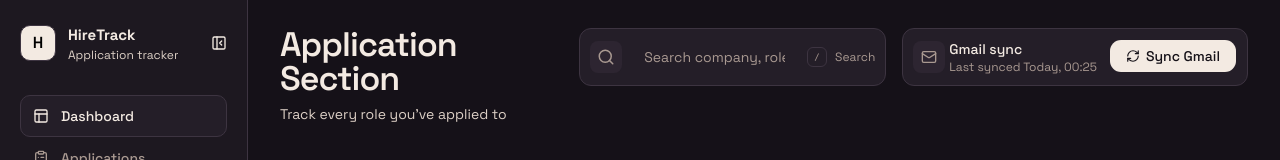
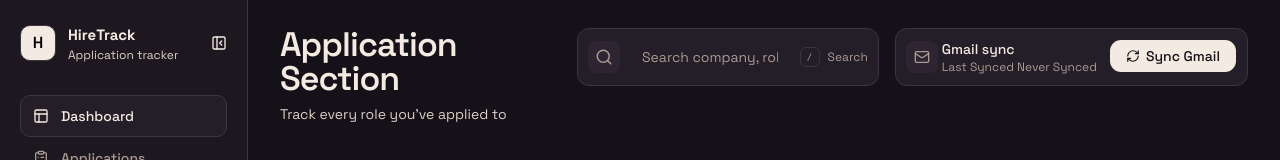
Before and after one commit to mundesamarth/HireTrack, a Next.js app: page /applications in a window 1280 px wide. Shown: the top 160 px of the page. Built offline with nearby package versions, Linux system fonts and the light colour scheme; no server answers.

Commit message:
Sync button is working on frontend now with proper timings

```diff
--- a/app/api/sync/route.ts
+++ b/app/api/sync/route.ts
@@ -1,9 +1,10 @@
+import { prisma } from "@/app/lib/prisma";
 import syncEmail from "@/app/lib/services/sync";
 import { auth } from "@/auth";
 
 export async function POST() {
   const session = await auth();
-  console.log(session)
+
   if (!session) {
     return new Response("Session Expired", {
       status: 401,
@@ -22,3 +23,20 @@ export async function POST() {
     });
   }
 }
+
+export async function GET() {
+  const session = await auth();
+  if (!session) {
+    return new Response("Session Expired", {
+      status: 401,
+    });
+  }
+
+  const user = await prisma.user.findUnique({
+    where:{id: session.user.id},
+  })
+
+  return Response.json({
+    lastSyncedAt: user?.lastSyncedAt,
+  })
+}
--- a/app/components/Syncbutton.tsx
+++ b/app/components/Syncbutton.tsx
@@ -1,61 +1,120 @@
-// ## 5. Gmail Sync Module Design System
-
 import { Button } from "@/components/ui/button";
-import { CloudSync, Mail, RefreshCcw } from "lucide-react";
-
-// This is the sync control in the top toolbar.
-
-// ### Container
-// - Height: minimum `52px`
-// - Background: primary surface
-// - Border: `1px solid --border`
-// - Radius: `12px`
-// - Shadow: shared raised surface
-
-// ### Structure
-// - Left: icon tile
-// - Middle: sync status text block
-// - Right: action button
-
-// ### Icon Tile
-// - Size: `32x32`
-// - Background: muted surface
-// - Radius: `10px`
-
-// ### Text Block
-// - Title/status line: `14px`, medium
-// - Supporting copy: `12px`
-// - Uses muted text for secondary line
-
-// ### Action
-// - Uses system button styles
-// - Must feel like part of one control, not an attached random button
+import { cn } from "@/lib/utils";
+import { Mail, RefreshCcw } from "lucide-react";
+import { useEffect, useState } from "react";
 
 export default function Syncbutton() {
+  const [loading, setLoading] = useState(false);
+  const [syncTime, setSyncTime] = useState<string | null>(null);
+
+  // Date Helper function
+  function formatSyncTime(time: string | null ) {
+    if (!time) {
+      return "Never Synced";
+    } else {
+      const currentTime = new Date();
+      const syncedTime = new Date(time);
+
+      const timeInMilsecond = currentTime.getTime() - syncedTime.getTime();
+      const minutes = timeInMilsecond / 60000;
+      const hours = minutes / 60;
+      const days = hours / 24
+
+      if(minutes < 60){
+        const floorMinutes = Math.floor(minutes)
+        if(floorMinutes === 0){
+          return "Just now"
+        }else if(floorMinutes === 1){
+          return `${floorMinutes} min ago`
+
+        }else{
+          return `${floorMinutes} mins ago`
+        }
+      }else if(hours < 24) {
+
+        const floorHours = Math.floor(hours)
+        if(floorHours === 1){
+        return `${floorHours} hour ago`
+
+        }else{
+
+          return `${floorHours} hours ago`
+        }
+      }else {
+        const floorDays = Math.floor(days)
+        if(floorDays === 1){
+        return `${floorDays} day ago`
+
+        }else{
+
+          return `${floorDays} days ago`
+        }
+      }
+    }
+  }
+
+  useEffect(() => {
+    async function loadSyncTime() {
+      try {
+        const res = await fetch("/api/sync", { method: "GET" });
+        const data = await res.json();
+
+        setSyncTime(data.lastSyncedAt);
+      } catch (error) {
+        console.log("Something broke at loadSyncTime Function ");
+      }
+    }
+    loadSyncTime();
+  }, []);
+
+  async function callSync() {
+    try {
+      setLoading(true);
+      await fetch("/api/sync", { method: "POST" });
+
+      const res = await fetch("/api/sync");
+      const data = await res.json();
+
+      setSyncTime(data.lastSyncedAt);
+    } catch (error) {
+      console.log("Something went wrong at callSync function");
+    } finally {
+      setLoading(false);
+    }
+  }
+
   return (
     <div className=" shrink-0">
-
       <div className="border border-border min-w-0  bg-surface rounded-[12px] min-h-[52px]  flex justify-between  gap-x-[12px]  py-2.5 px-2.5  ">
         {/* Left */}
 
         <div className="flex  items-center gap-1">
-
           <div className="w-8 h-8 flex items-center justify-center bg-surface-muted rounded-[8px]">
             <Mail className="text-foreground-3 h-4 w-4" />
           </div>
           {/* Middle */}
           <div className="min-w-0">
-        <div className="text-[14px] font-medium  text-foreground-1 text-sm ">Gmail sync</div>
+            <div className="text-[14px] font-medium  text-foreground-1 text-sm ">
+              Gmail sync
+            </div>
             <div className="text-[12px] text-foreground-3  text-xs">
-          Last synced Today, 00:25
+              Last Synced {formatSyncTime(syncTime)}
             </div>
           </div>
         </div>
         {/* Right */}
         <div>
-        <Button className="!rounded-[12px] text-background bg-foreground-1 text-sm py-4 hover:opacity-92 font-medium ml-auto shrink-0 cursor-pointer  !px-4">
-          <RefreshCcw className="!w-3.5 !h-3.5 scale-x-[-1] " />
-          Sync Gmail
+          <Button
+            className="!rounded-[12px] text-background bg-foreground-1 text-sm py-4 hover:opacity-92 font-medium ml-auto shrink-0 cursor-pointer  !px-4"
+            onClick={callSync}
+          >
+            <RefreshCcw
+              className={cn(
+                "!w-3.5 !h-3.5 scale-x-[-1]",
+                loading ? "[animation:spin_1s_linear_infinite_reverse]" : "",
+              )}
+            />
+            {loading ? "Syncing.." : "Sync Gmail"}
           </Button>
         </div>
       </div>
--- a/app/lib/services/sync.ts
+++ b/app/lib/services/sync.ts
@@ -16,7 +16,7 @@ export default async function syncEmail(userId: string) {
     const lastSyncedInSeconds = Math.floor(
       userQuery.lastSyncedAt.getTime() / 1000,
     );
-    maxResultsQuery = 20;
+    maxResultsQuery = 10;
     query = `after:${lastSyncedInSeconds} in:inbox`;
   } else {
     maxResultsQuery = 10;
@@ -107,16 +107,12 @@ export default async function syncEmail(userId: string) {
         },
       });
     }
-
-
   }
   // Sync update
-
-    await prisma.user.update({
-      where:{id: userId},
-      data:{
-        lastSyncedAt: new Date()
-      }
-    })
-
+  await prisma.user.update({
+    where: { id: userId },
+    data: {
+      lastSyncedAt: new Date(),
+    },
+  });
 }
```
Also changed, not shown: 1 other file (tests, documents, lock files or other folders). Lines whose indentation alone changed are shown as unchanged.
